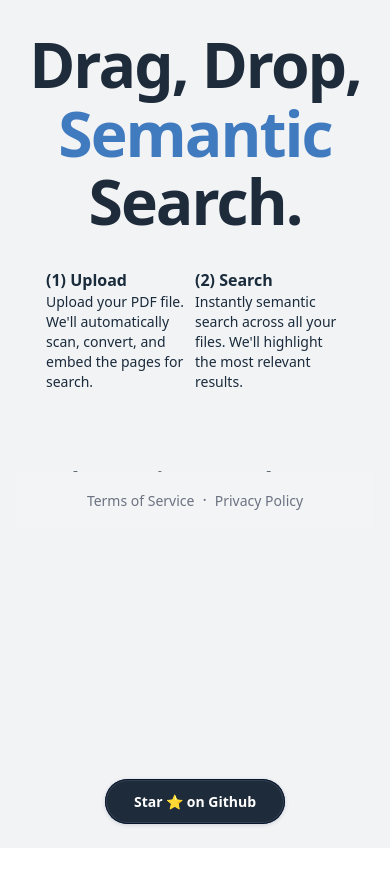
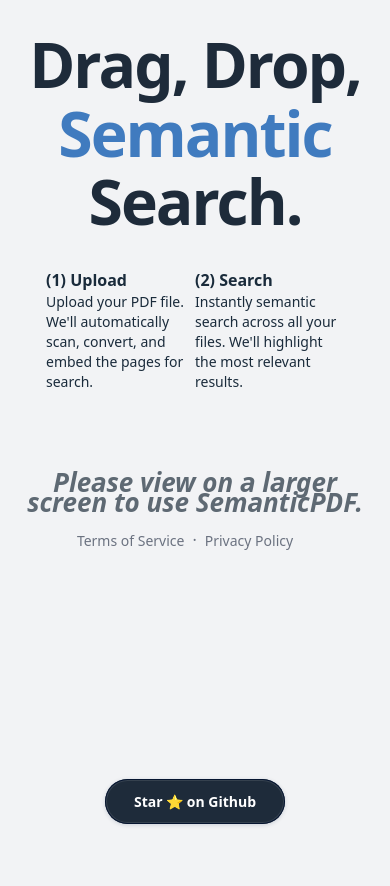
Before and after one commit to Bklieger/Semantic, a Next.js app in the folder frontend/: page / in a window 390 px wide. Before the commit the page ends 848 px from the top, so only its background shows below. Built offline with nearby package versions, Linux system fonts and the light colour scheme.

Commit message:
Adjust UI to center Star on Github button

```diff
--- a/frontend/app/page.tsx
+++ b/frontend/app/page.tsx
@@ -306,7 +306,7 @@
     bottom: "20px",
     display: "flex",
     justifyContent: "center",
-    width: "100%",
+    left: "calc(50% - 90px)",
     zIndex: 100,
   }}
 >
@@ -418,7 +418,7 @@
 }}
 className="flex flex-row justify-center items-start space-x-4 block md:hidden"
 >
-<p className="text-[26px] leading-[20px] text-[#5e6973] font-normal leading-[1.4]" style={{textAlign:"center",marginTop:"80px",fontWeight:"700"}}>
+<p className="text-[26px] leading-[20px] text-[#5e6973] font-normal leading-[1.4]" style={{textAlign:"center",marginTop:"80px",fontWeight:"700",marginBottom:"40px"}}>
  <em>Please view on a larger screen to use SemanticPDF.</em>
               </p>
 </motion.div>
@@ -461,7 +461,7 @@
     ease: [0.075, 0.82, 0.965, 1],
   }}
 >
-<footer className="bg-gray-100 py-4" style={{marginTop:"-40px"}}>
+<footer className="md:bg-gray-100 py-4" style={{marginTop:"-40px",marginRight:"20px"}}>
       <div className="container mx-auto text-center">
         <a href="https://app.termly.io/document/terms-of-service/2b9df3cf-fd6e-435a-8da6-89fe21179fc9" className="text-gray-500 hover:underline text-sm mr-2">
           Terms of Service
```
